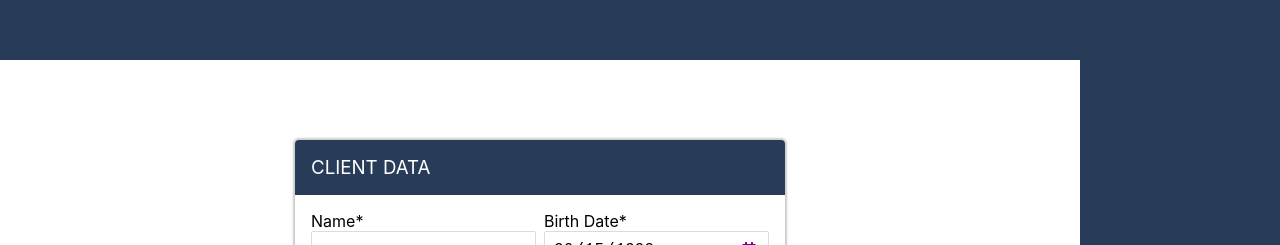
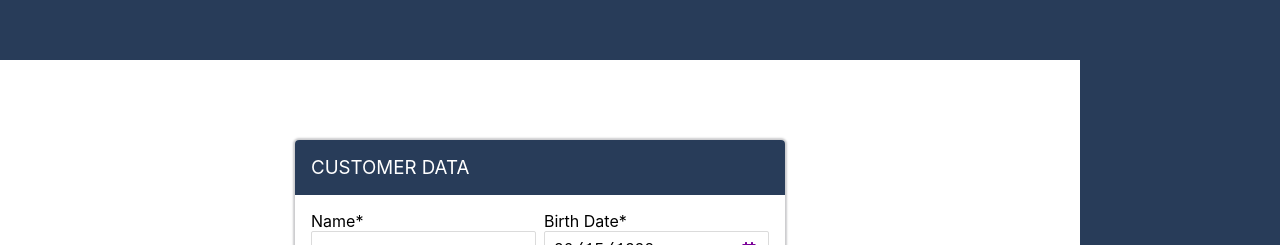
Before and after one commit to akademskig/symmetrical-giggle, a React (Create React App) app in the folder frontend/: page / in a window 1280 px wide. Shown: the top 245 px of the page. Built offline with nearby package versions, Linux system fonts and the light colour scheme.

Commit message:
frontend: rename client to customer

```diff
--- a/frontend/src/components/forms/CustomerForm/customerForm.messages.ts
+++ b/frontend/src/components/forms/CustomerForm/customerForm.messages.ts
@@ -7,7 +7,7 @@ export const messages = defineMessages({
   },
   formTitle: {
     id: 'formTitle',
-    defaultMessage: 'Client Data',
+    defaultMessage: 'Customer Data',
   },
   errorRequired: {
     id: 'errorRequired',
```
